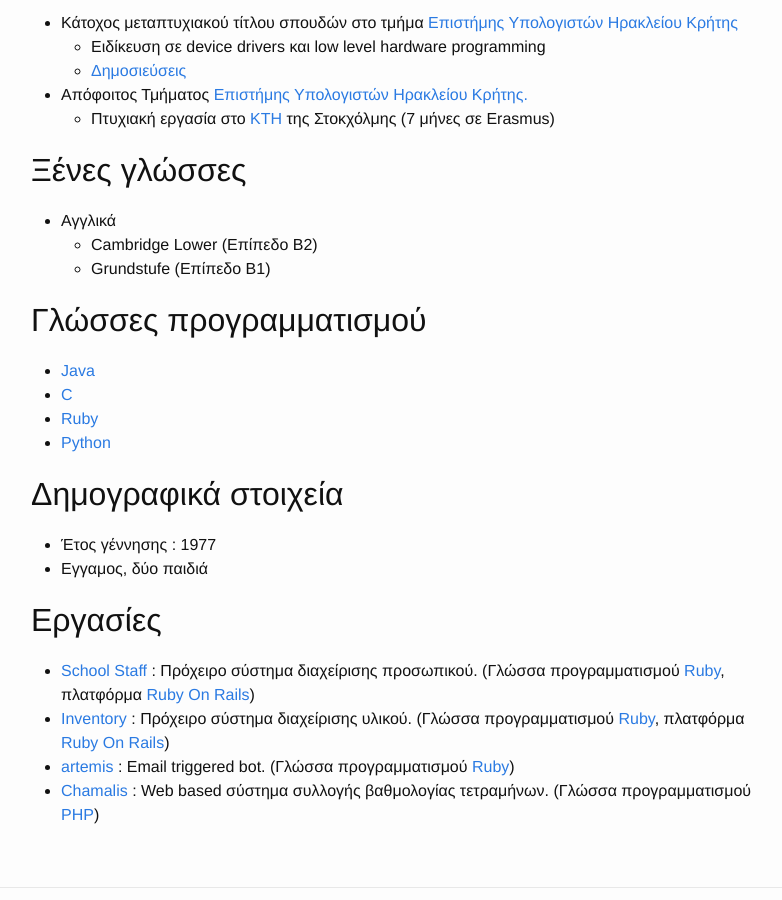
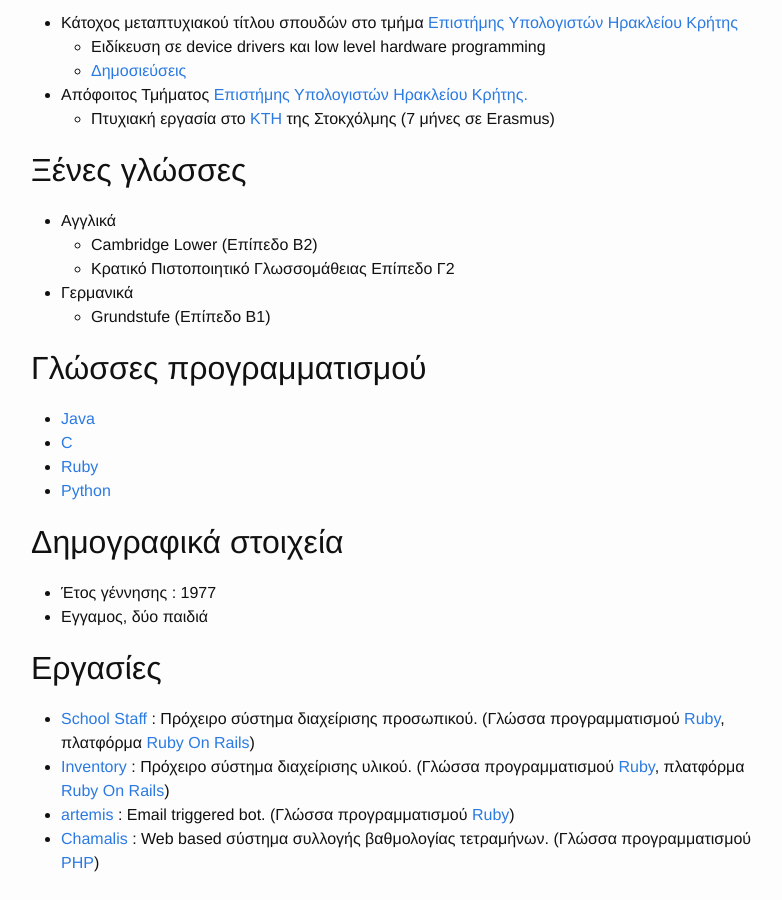
Before and after one commit to haritak/haritak.github.io, a Jekyll site: the page built from cv/cv.md, in a window 1280 px wide and 900 px high, scrolled down 607 px. Shown: the whole window, without its empty margins (239-1021 px from the left). Built offline with Jekyll 4.4.1, drawn with Linux system fonts in a browser that asks for light colours.

Commit message:
Celebrate!

```diff
--- a/cv/cv.md
+++ b/cv/cv.md
@@ -34,6 +34,8 @@ permalink: /cv.html
 ## Ξένες γλώσσες
 * Αγγλικά
   * Cambridge Lower (Επίπεδο Β2)
+  * Κρατικό Πιστοποιητικό Γλωσσομάθειας Επίπεδο Γ2
+* Γερμανικά
   * Grundstufe (Επίπεδο Β1)
 
 ## Γλώσσες προγραμματισμού
```
